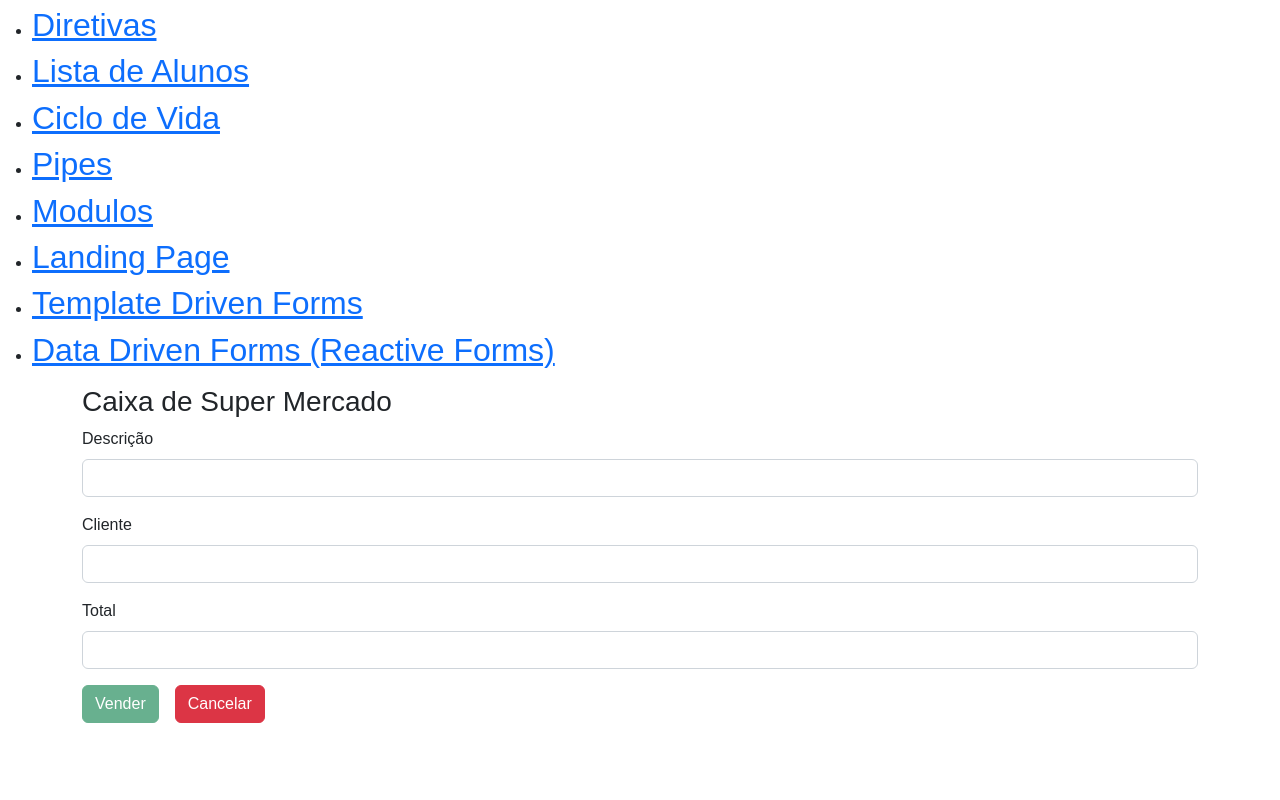
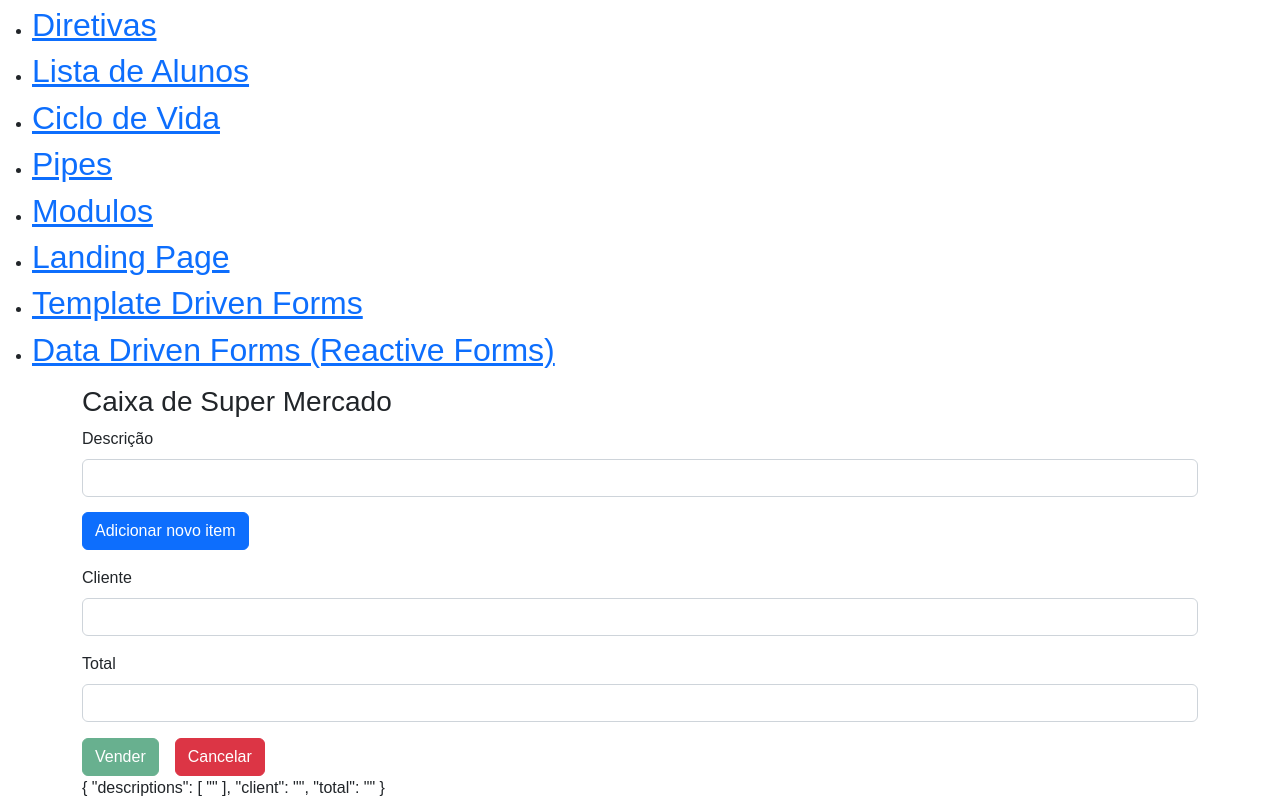
Before and after one commit to jeanbrunemello/estudando-angular, an Angular app: page /data-driven in a window 1280 px wide. Shown: the part 282-1082 px from the top of the page. Before the commit the page ends 1005 px from the top, so only its background shows below. Built offline with nearby package versions, Linux system fonts and the light colour scheme.

Commit message:
Aula 1-8-2022 (FormArray)

```diff
--- a/src/app/forms/data-driven/data-driven.component.css
+++ b/src/app/forms/data-driven/data-driven.component.css
@@ -1,14 +1,14 @@
 @import url(https://cdn.jsdelivr.net/npm/bootstrap@5.2.0/dist/css/bootstrap.min.css);
 
-/*input.item {
+input.item {
     margin-bottom: 15px;
-}*/
+}
 
 small.text-danger {
     display: none;
 }
 
-.error input {
+.error input.ng-invalid.ng-touched {
     border: 1px solid red;
 }
 
--- a/src/app/forms/data-driven/data-driven.component.html
+++ b/src/app/forms/data-driven/data-driven.component.html
@@ -3,9 +3,10 @@
     <form [formGroup]="formulario" (ngSubmit)="onSubmit()">
         <div class="form-group mb-3" [ngClass]="aplicaCssError('descriptions')">
             <label for="description" class="form-label">Descrição</label>
-            <input type="text" class="form-control item" id="description" formControlName="descriptions">
-            <small class="text-danger">O campo descrição deve ser preenchido.</small>
-            <!--<button type="button" class="btn btn-primary" (click)="addItem()">Adicionar novo item</button>-->
+            <div formArrayName="descriptions" *ngFor="let item of descriptions.controls; let i = index">
+                <input type="text" class="form-control item" id="description" [formControlName]="i">
+            </div>
+            <button type="button" class="btn btn-primary" (click)="addItem()">Adicionar novo item</button>
         </div>
         <div class="form-group mb-3" [ngClass]="aplicaCssError('client')">
             <label for="client" class="form-label">Cliente</label>
@@ -20,4 +21,8 @@
         <button type="submit" class="btn btn-success me-3" [disabled]="formulario.invalid">Vender</button>
         <button type="button" class="btn btn-danger" (click)="onReset()">Cancelar</button>
     </form>
+
+    <div>
+        {{ formulario.value | json }}
+    </div>
 </div>
--- a/src/app/forms/data-driven/data-driven.component.ts
+++ b/src/app/forms/data-driven/data-driven.component.ts
@@ -9,14 +9,16 @@ import { FormArray, FormBuilder, FormControl, FormGroup, Validators } from '@ang
 export class DataDrivenComponent implements OnInit {
 
   formulario: FormGroup;
-  //descriptions: FormArray;
+  descriptions: FormArray;
   formBuilder: FormBuilder;
 
   constructor(formBuilder: FormBuilder) {
     this.formBuilder = formBuilder;
 
     this.formulario = formBuilder.group({
-      descriptions: ['', [Validators.required]],
+      descriptions: formBuilder.array([
+        ['', [Validators.required]]
+      ]),
       client: ['', [Validators.required]],
       total: ['', [Validators.required, Validators.min(0)]]
     });
@@ -26,7 +28,7 @@ export class DataDrivenComponent implements OnInit {
       client: new FormControl('', [Validators.required]),
       total: new FormControl('', [Validators.required, Validators.min(0)])
     });*/
-    //this.descriptions = <FormArray>this.formulario.get('descriptions');
+    this.descriptions = <FormArray>this.formulario.get('descriptions');
   }
 
   ngOnInit(): void {
@@ -46,8 +48,9 @@ export class DataDrivenComponent implements OnInit {
     }
   }
 
-  /*addItem(): void {
-    this.descriptions.push(new FormControl(''));
-  }*/
+  addItem(): void {
+    this.descriptions.push(new FormControl('', [Validators.required]));
+    this.formulario.controls['descriptions'] = this.descriptions;
+  }
 
 }
```
